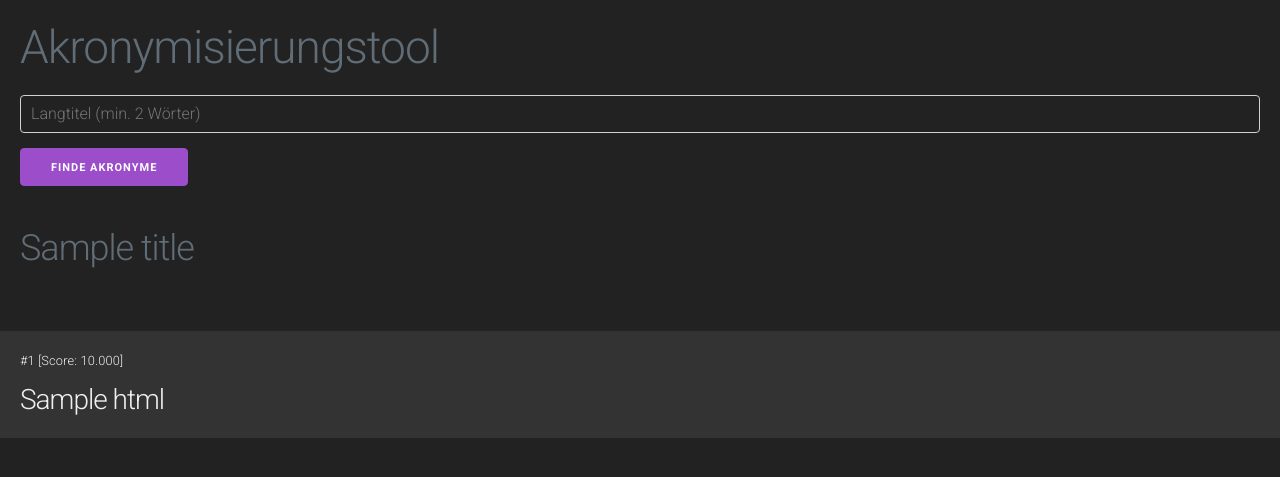
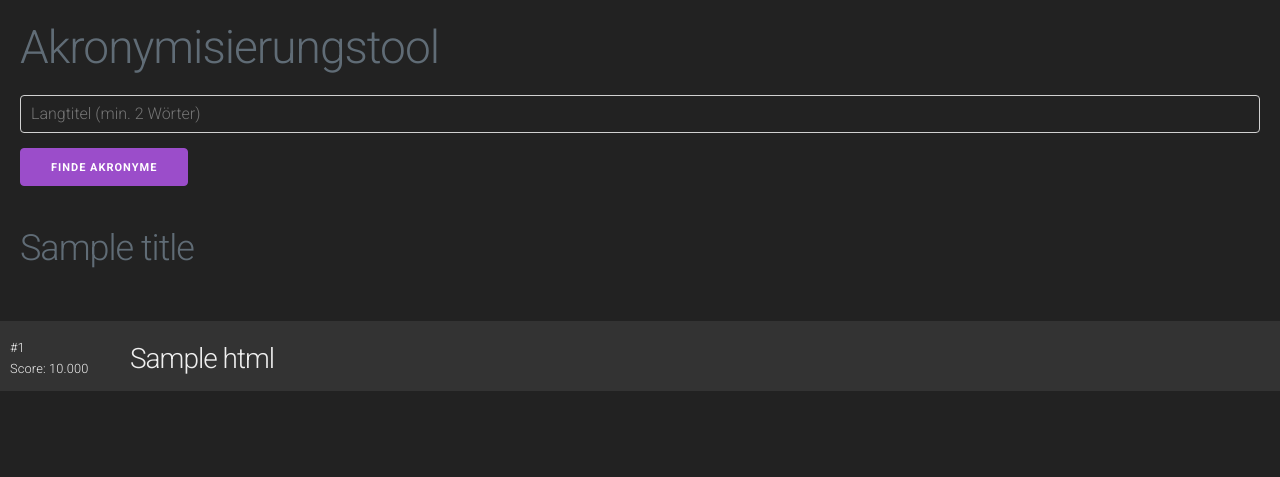
Before and after one commit to KompetenzwerkD/akronym, a Python web app: template templates/index.html in a window 1280 px wide. Shown: the top 477 px of the page. Run offline with Jinja, Linux system fonts and the light colour scheme; the template is opened without the code that fills it: most values are stand-ins (such as "Sample title", 1, 10 or a date in 2020).

Commit message:
imporoved scoring algorithm; frontent design tweaks

```diff
--- a/app.py
+++ b/app.py
@@ -40,7 +40,7 @@ async def index(request):
 
             for i, acronym in enumerate(p.acronyms[:50]):
                 results.append({
-                    "rank": i,
+                    "rank": i+1,
                     "acronym": acronym.word.value.upper(),
                     "score": acronym.score,
                     "html": build_title_html(p, acronym)
--- a/templates/index.html
+++ b/templates/index.html
@@ -26,13 +26,24 @@
         color:#efefef;
       }
       .result {
+        overflow: hidden;
         background-color: #333;
         color:#efefef;
-        margin-top: 20px;
-        padding: 20px;
+        margin-top: 10px;
+        padding: 10px;
+        min-height: 70px;
       }
       .info {
+        float: left;
+        width: 120px;
         font-size: 0.8em;
+        height: 100%x;
+        vertical-align: center;
+        padding-top: 7px;
+      }
+      .acronym {
+        float: left;
+        min-height: 50px;
       }
       h3 {
         margin-top:10px;
@@ -41,6 +52,7 @@
       .header {
         padding: 20px;
       }
+
     </style>
 
   </head>
@@ -60,9 +72,9 @@
     {% for result in results %}
     <div class="result">
       <div class="info">
-        #{{result.rank}} [Score: {{ "%.3f"|format(result.score)}}]
+        <a id="{{result.rank}}"></a>#{{result.rank}} <br />Score: {{ "%.3f"|format(result.score)}}
       </div>
-      <div>
+      <div class="acronym">
         <h3>{{result.html}}</h3>
       </div>
     </div>
```
Also changed, not shown: acronym/phrase.py (+8 -6 lines).
